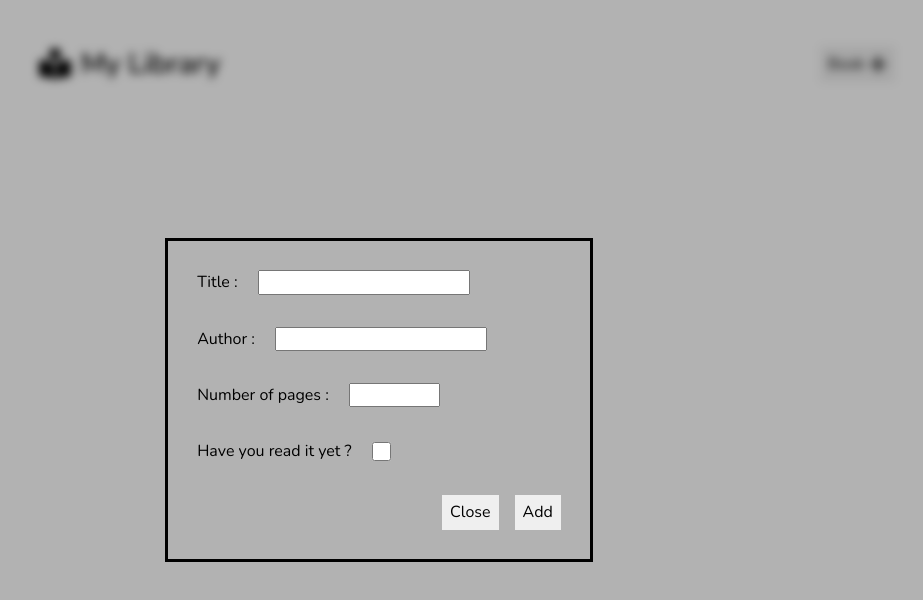
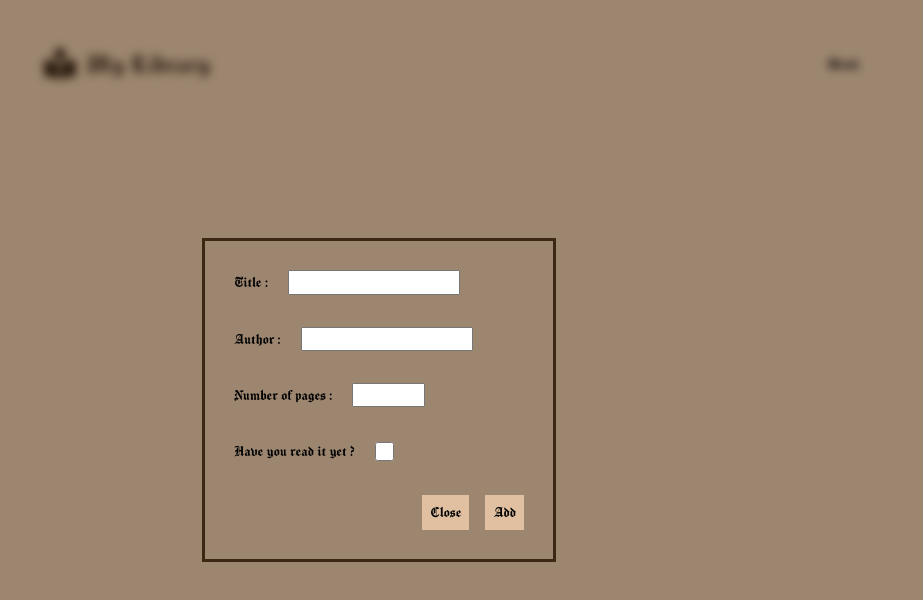
Before and after one commit to IdrissiYouness/odin-library, a plain HTML site: page index.html in a window 1280 px wide. Both pictures are taken after a click on the button "Book". Shown: the top 600 px of the page, without its empty margins (261-1184 px from the left). Drawn offline with nearby package versions, Linux system fonts and the light colour scheme.

Commit message:
Apply a theme to the library and finish the main functions

```diff
--- a/index.html
+++ b/index.html
@@ -25,25 +25,25 @@
                     <fieldset>
                         <div class="input-container">
                             <label for="title">Title :</label>
-                            <input type="text" name="title" id="title-input">
+                            <input type="text" name="title" id="title-input" required>
                         </div>
 
                         <div class="input-container">
                             <label for="author">Author : </label>
-                            <input type="text" name="author" id="author-input">
+                            <input type="text" name="author" id="author-input" required>
                         </div>
 
                         <div class="input-container">
                             <label for="pages">Number of pages : </label>
-                            <input type="number" name="pages" id="pages-input" min="1">
+                            <input type="number" name="pages" id="pages-input" min="1" required>
                         </div>
 
                         <div class="input-container">
                             <label for="read"> Have you read it yet ?</label>
-                            <input type="checkbox" name="read" id="read-input">
+                            <input type="checkbox" name="read" id="read-input" required>
                         </div>
                         <div class="dialog-actions-container">
-                            <button type="button"  class=" btn closePopUpBtn">Close</button>
+                            <button type="button"  class=" btn closePopUpBtn" onclick="TogglePopUp()">Close</button>
                             <button class="btn addBookBtn">Add</button>
                         </div>
                     </fieldset>
--- a/library.js
+++ b/library.js
@@ -27,6 +27,10 @@ Book.prototype.archiveBook = function(){
     this.isArchived = !this.isArchived;
 }
 
+Book.prototype.toggleRead = function(){
+    this.isRead = !this.isRead;
+}
+
 function TogglePopUp () {
   const popup = document.getElementById('add-book-dialog');
   popup.classList.toggle("show");
@@ -54,7 +58,7 @@ function TogglePopUp () {
     libraryHolder.appendChild(BookCard);
 
     TogglePopUp();
-    console.log(myLibrary);
+    console.log(`book number ${newBook.id} created`);
 
  });
 
@@ -100,8 +104,10 @@ function RenderBookCard(book){
   titleHolder.innerText = book.title;
   authorHolder.innerText = book.author;
   pagesNbrHolder.innerText = book.pages;
-  readToggleBtn.innerText = book.isRead ? "READ" : "NOT YET";
+  readToggleBtn.innerText = book.isRead ? "Read" : "Not Yet";
   archiveBtn.innerText = "Archive"
+
+
 
   archiveBtn.addEventListener('click',function(event){
 
@@ -112,7 +118,28 @@ function RenderBookCard(book){
     const bookId = targetBookCard.id.match(/\d+/)[0];
 
     myLibrary[bookId].archiveBook();
-    console.log(myLibrary[bookId].isArchived);
+
+    console.log(`book number : ${myLibrary[bookId].id} is archived`);
+
+    targetBookCard.style.display = "none";
+
+  })
+
+
+  readToggleBtn.addEventListener('click',function(event){
+
+    event.preventDefault();
+
+    const targetBookCard = event.currentTarget.parentElement.parentElement;
+
+    const bookId = targetBookCard.id.match(/\d+/)[0];
+
+    myLibrary[bookId].toggleRead();
+
+    console.log(`book number : ${myLibrary[bookId].id} is toggled read ${myLibrary[bookId].isRead}`);
+
+    event.currentTarget.innerText = myLibrary[bookId].isRead ? "Read" : "Not Yet";
+
 
   })
 
--- a/style.css
+++ b/style.css
@@ -2,13 +2,20 @@
 @import url('https://fonts.googleapis.com/css2?family=Nunito:ital,wght@0,200..1000;1,200..1000&display=swap');
 
 
+@font-face {
+    font-family: "Chomsky";
+    src: url(font/Chomsky.woff),
+         url(font/Chomsky.woff2);
+}
+
 *{
-    font-family: "Nunito", system-ui;
+    font-family: "Chomsky", system-ui;
 }
 body{
     display: grid;
     grid-template-rows: 8rem 1fr 3rem;
     height: 100dvh;
+    background-color: #e0c0a0;
 }
 
 nav{
@@ -28,10 +35,12 @@ nav{
 
 #nav-icon{
     width: 32px;
+    fill: #3b2713;
 }
 
 #add-icon{
     width: 18px;
+    fill: #e0c0a0;
 }
 
 /*
@@ -48,12 +57,11 @@ nav{
 
 h1{
     font-size: 1.8rem;
-    font-weight: 600;
+    color:#3b2713;
 }
 
 h2{
     font-size: 1.4rem;
-    font-weight: 500;
 }
 
 h3{
@@ -66,9 +74,13 @@ button{
     align-items:center;
     gap:5px;
     cursor: pointer;
-
+    background-color: #e0c0a0;
 }
 
+button:hover{
+   background-color: #3b2713;
+   color: #e0c0a0;
+}
 
 
 .books-container{
@@ -111,6 +123,9 @@ button{
     background: rgba(0, 0, 0, 0.3);
     backdrop-filter: blur(5px);
 }
+
+
+
 .show {
     display: flex;
     opacity: 1;
@@ -138,7 +153,7 @@ button{
 fieldset{
     display: flex;
     flex-direction: column;
-    border:  solid black;
+    border:  solid #3b2713;
     padding: 1.8rem;
     justify-content: center;
     gap: 2rem;
@@ -151,7 +166,7 @@ input[type="number"]{
 input[type="checkbox"]{
   width: 1.2rem;
   height: 1.2rem;
-  accent-color: rgb(62, 65, 62);
+  accent-color:#3b2713;
 }
 
 .input-container{
```
Also changed, not shown: font/Chomsky.otf (added), font/Chomsky.woff (added), font/Chomsky.woff2 (added).
